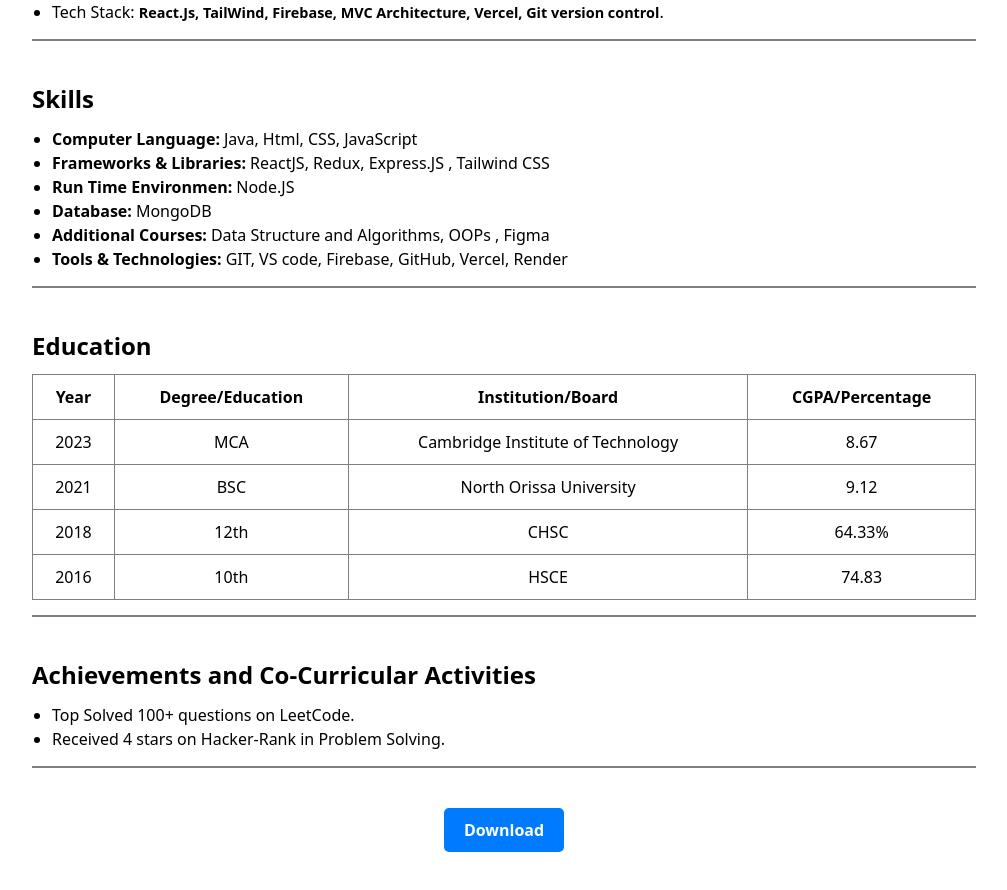
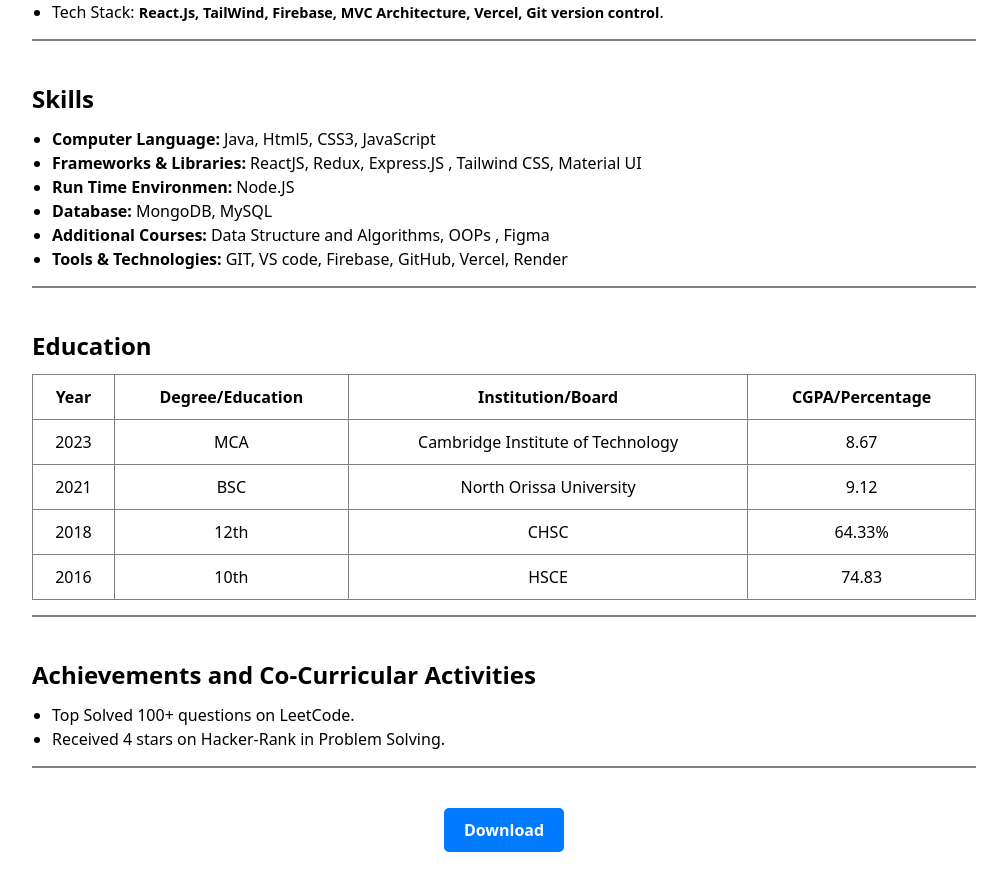
Before and after one commit to ratnakargiri973/My-portfolio, a React (Vite) app in the folder Frontend/Client/: page /resume in a window 1280 px wide. Shown: the part 1049-1939 px from the top of the page, without its empty margins (264-1271 px from the left). Built offline with nearby package versions, Linux system fonts and the light colour scheme.

Commit message:
Resume  page updated

```diff
--- a/Frontend/Client/src/pages/Resume.jsx
+++ b/Frontend/Client/src/pages/Resume.jsx
@@ -121,13 +121,13 @@ function Resume() {
             <li>
               <span>
               <label htmlFor="">Computer Language: </label>
-              <p>Java, Html, CSS, JavaScript</p>
+              <p>Java, Html5, CSS3, JavaScript</p>
               </span>
             </li>
             <li>
               <span>
             <label htmlFor="">Frameworks & Libraries: </label>
-            <p>ReactJS, Redux, Express.JS , Tailwind CSS</p>
+            <p>ReactJS, Redux, Express.JS , Tailwind CSS, Material UI</p>
             </span>
             </li>
             <li>
@@ -139,7 +139,7 @@ function Resume() {
             <li>
               <span>
             <label htmlFor="">Database: </label>
-            <p>MongoDB</p>
+            <p>MongoDB, MySQL</p>
             </span>
             </li>
             <li>
```
